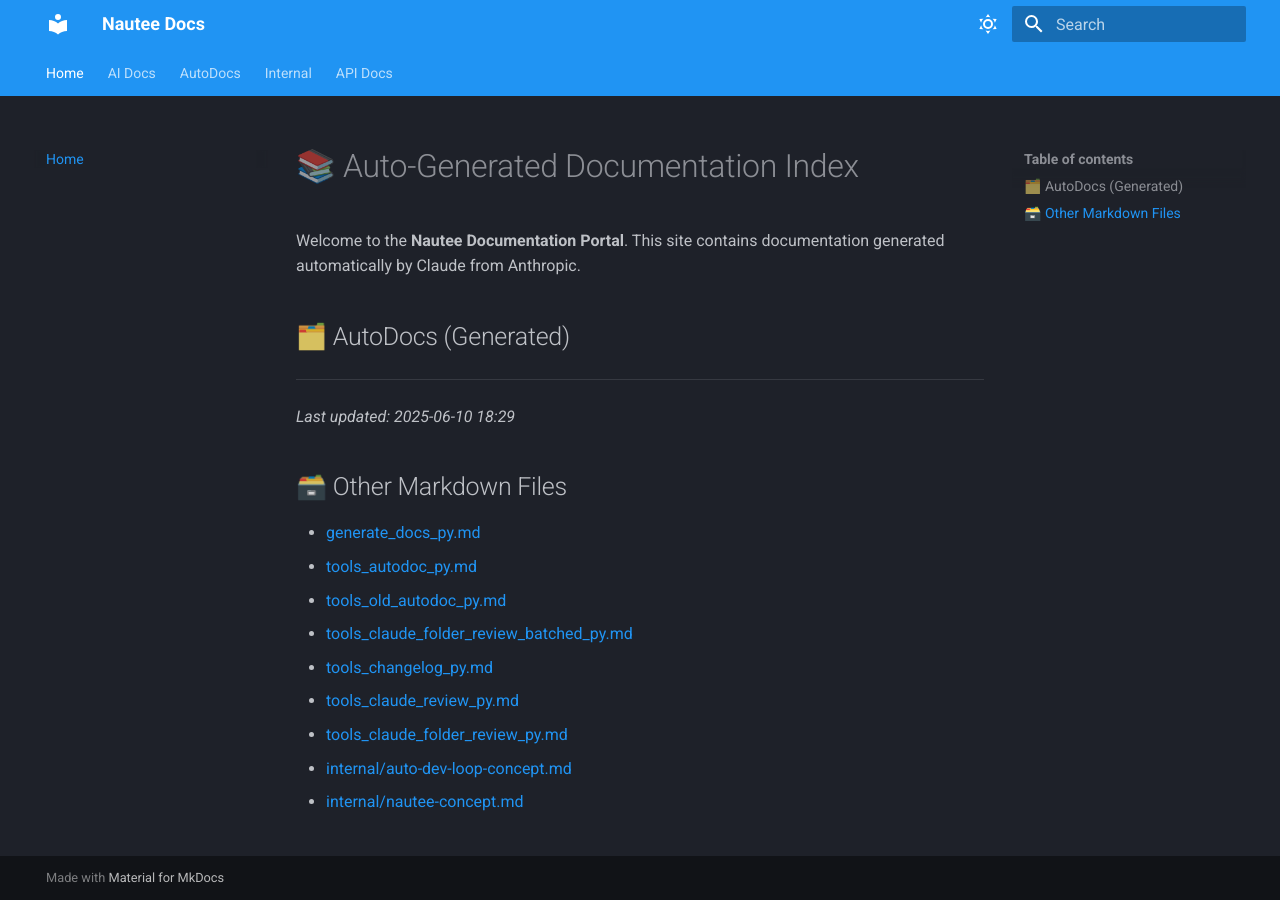
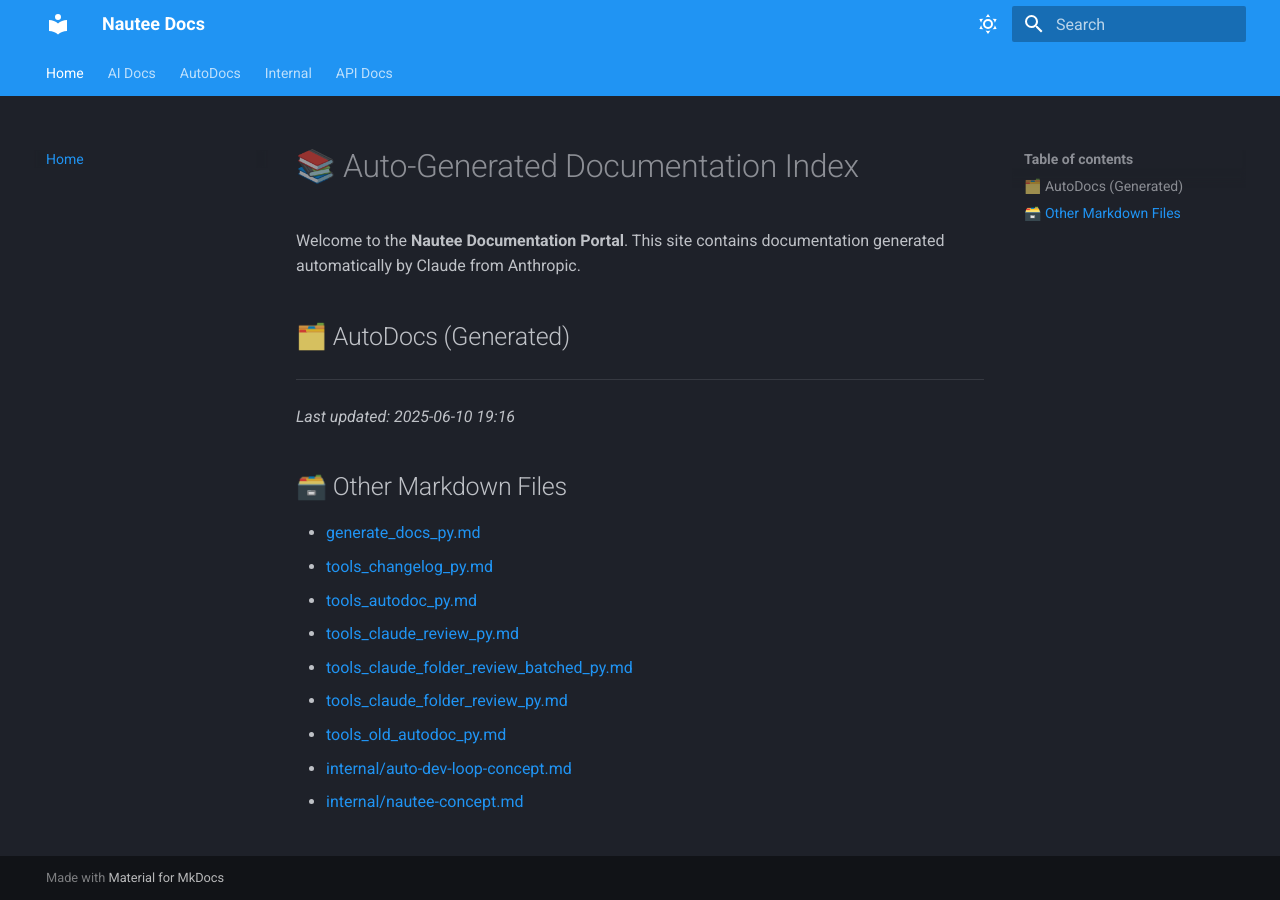
Before and after one commit to 48Nauts-Operator/nautee, an MkDocs documentation site: the page built from docs/index.md, in a window 1280 px wide. Built offline with MkDocs 1.6.1 and Material for MkDocs 9.7.7, drawn with Linux system fonts in a browser that asks for light colours.

Commit message:
🤖 Auto-update docs via Nautee

```diff
--- a/docs/index.md
+++ b/docs/index.md
@@ -7,16 +7,16 @@ Welcome to the **Nautee Documentation Portal**. This site contains documentation
 
 ---
 
-_Last updated: 2025-06-10 18:29_
+_Last updated: 2025-06-10 19:16_
 
 ## 🗃️ Other Markdown Files
 
 - [generate_docs_py.md](generate_docs_py.md)
+- [tools_changelog_py.md](tools_changelog_py.md)
 - [tools_autodoc_py.md](tools_autodoc_py.md)
+- [tools_claude_review_py.md](tools_claude_review_py.md)
+- [tools_claude_folder_review_batched_py.md](tools_claude_folder_review_batched_py.md)
+- [tools_claude_folder_review_py.md](tools_claude_folder_review_py.md)
 - [tools_old_autodoc_py.md](tools_old_autodoc_py.md)
-- [tools_claude_folder_review_batched_py.md](tools_claude_folder_review_batched_py.md)
-- [tools_changelog_py.md](tools_changelog_py.md)
-- [tools_claude_review_py.md](tools_claude_review_py.md)
-- [tools_claude_folder_review_py.md](tools_claude_folder_review_py.md)
 - [internal/auto-dev-loop-concept.md](internal/auto-dev-loop-concept.md)
 - [internal/nautee-concept.md](internal/nautee-concept.md)
```
